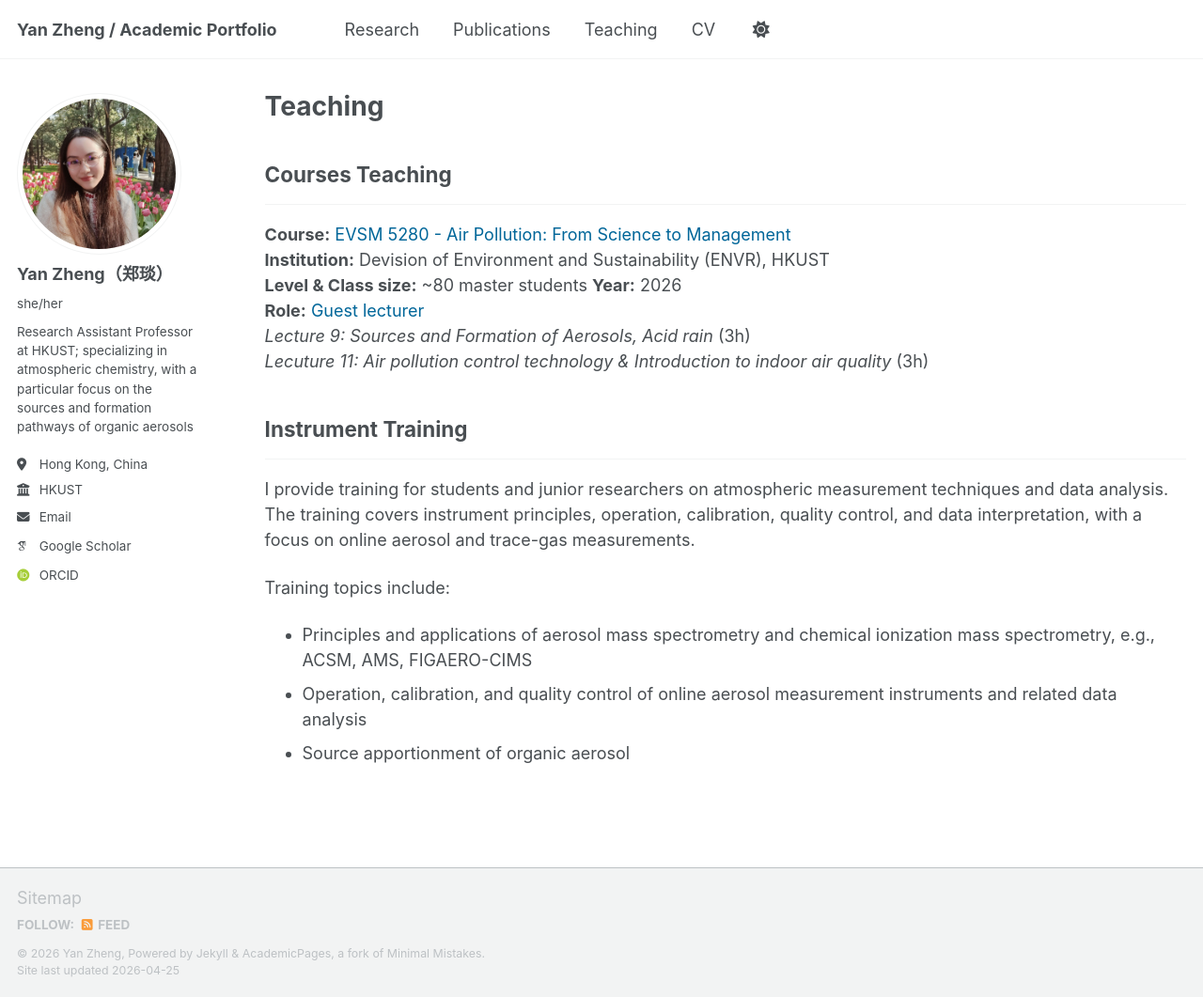
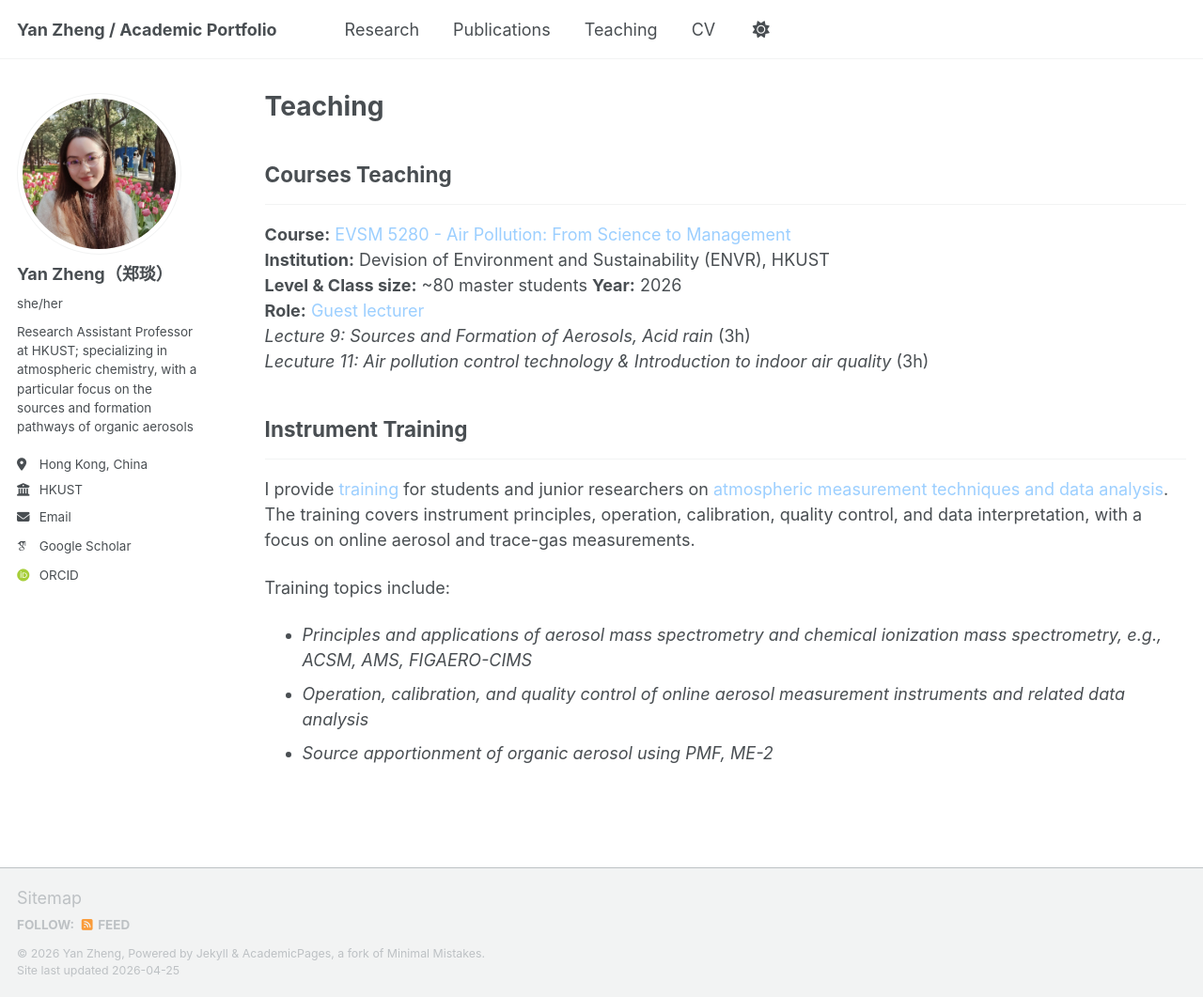
Before and after one commit to yanzheng41/yanzheng41.github.io, a Jekyll site: the page built from _pages/teaching_zy.md, in a window 1280 px wide and 1061 px high. Shown: the whole window at 94% size. Built offline with Jekyll 4.4.1, drawn with Linux system fonts in a browser that asks for light colours; some web fonts are replaced; a script bundle is joined from its source files by our own code; library files that are not in the unit come from our copies.

Commit message:
Update teaching_zy.md

```diff
--- a/_pages/teaching_zy.md
+++ b/_pages/teaching_zy.md
@@ -4,22 +4,20 @@ title: "Teaching"
 permalink: /teaching_zy/
 author_profile: true
 ---
-
 ## Courses Teaching
 ---
-**Course:** <span style="color: #006699;"> EVSM 5280 - Air Pollution: From Science to Management <br></span>
+**Course:** <span style="color: #9CCFFF;"> EVSM 5280 - Air Pollution: From Science to Management <br></span>
 **Institution:** Devision of Environment and Sustainability (ENVR), HKUST <br>
 **Level & Class size:** ~80 master students     **Year:** 2026 <br>
-**Role:** <span style="color: #006699;">Guest lecturer</span> <br>
+**Role:** <span style="color: #9CCFFF;">Guest lecturer</span> <br>
 *Lecture 9: Sources and Formation of Aerosols, Acid rain* (3h) <br>
 *Lecuture 11: Air pollution control technology & Introduction to indoor air quality* (3h) <br>
 
-
 ## Instrument Training
 ---
-I provide training for students and junior researchers on atmospheric measurement techniques and data analysis. The training covers instrument principles, operation, calibration, quality control, and data interpretation, with a focus on online aerosol and trace-gas measurements. <br>
+I provide <span style="color: #9CCFFF;">training</span>  for students and junior researchers on <span style="color: #9CCFFF;">atmospheric measurement techniques and data analysis</span>. The training covers instrument principles, operation, calibration, quality control, and data interpretation, with a focus on online aerosol and trace-gas measurements. <br>
 
 Training topics include: <br>
-- Principles and applications of aerosol mass spectrometry and chemical ionization mass spectrometry, e.g., ACSM, AMS, FIGAERO-CIMS <br>
-- Operation, calibration, and quality control of online aerosol measurement instruments and related data analysis<br>
-- Source apportionment of organic aerosol <br>
+- *Principles and applications of aerosol mass spectrometry and chemical ionization mass spectrometry, e.g., ACSM, AMS, FIGAERO-CIMS* <br>
+- *Operation, calibration, and quality control of online aerosol measurement instruments and related data analysis* <br>
+- *Source apportionment of organic aerosol using PMF, ME-2* <br>
```
